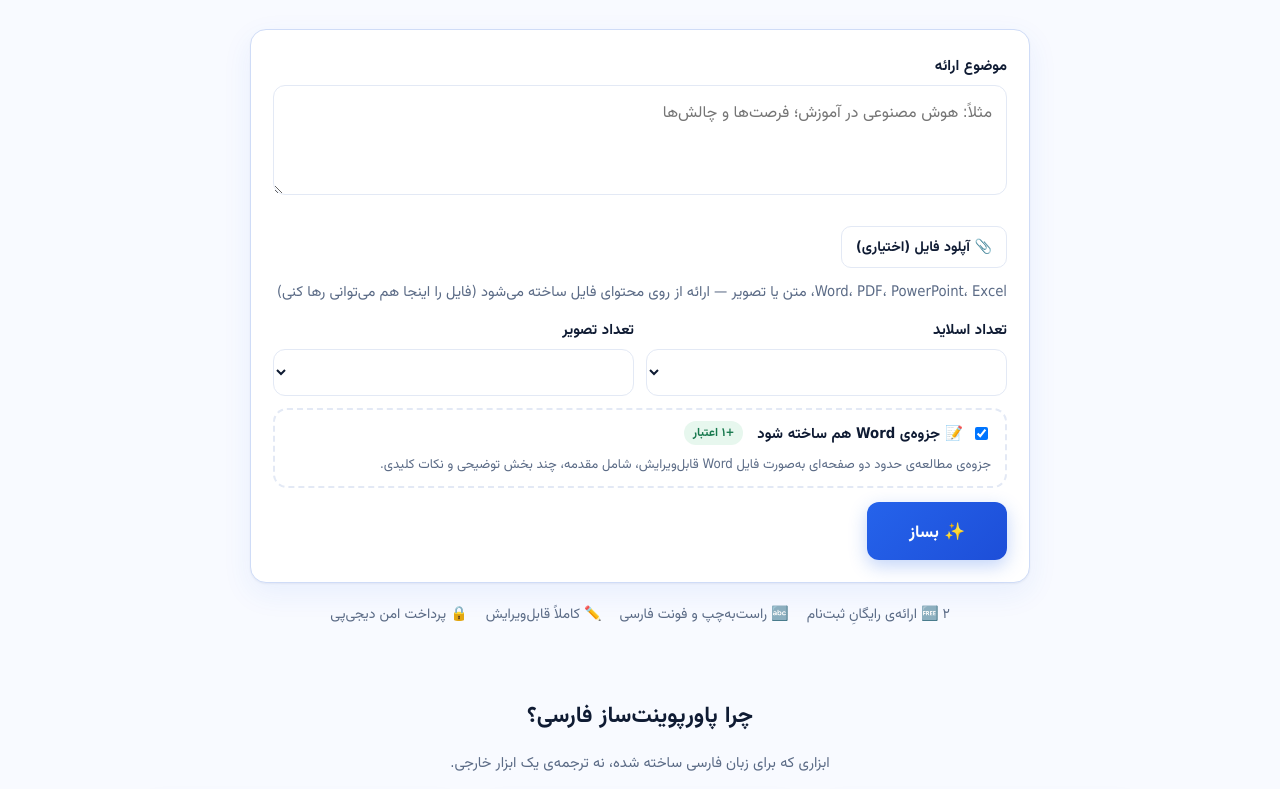
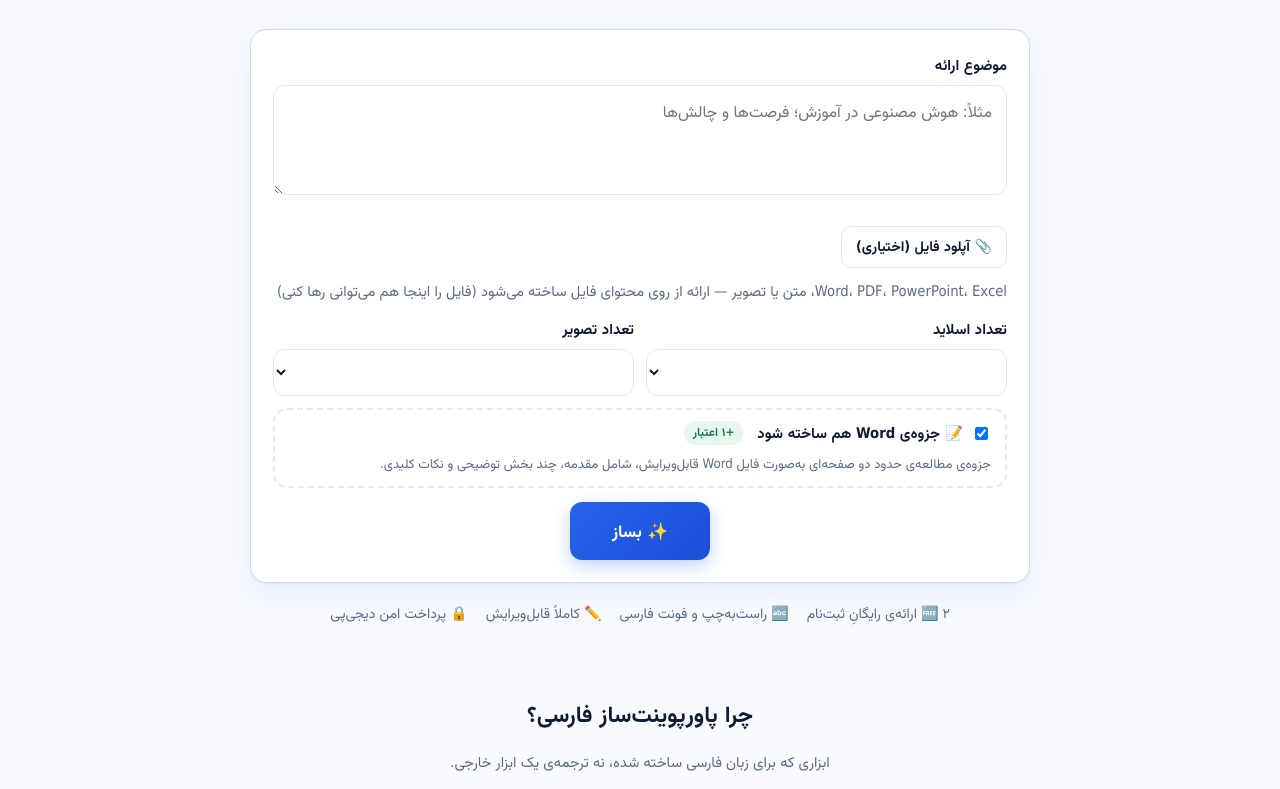
Before and after one commit to akhavan5/persian-ppt-bot, a website: page public/index.html in a window 1280 px wide. Shown: the part 308-1097 px from the top of the page. Drawn offline with Linux system fonts and the light colour scheme; no server answers.

Commit message:
Add files via upload

```diff
--- a/public/index.html
+++ b/public/index.html
@@ -126,7 +126,7 @@ textarea{min-height:110px;resize:vertical}
 .posterBox .free{display:inline-block;margin-inline-start:6px;font-size:.74rem;background:#e7f7ee;color:#18794e;border-radius:99px;padding:1px 9px;font-weight:700}
 .posterImg{display:block;max-width:100%;max-height:520px;margin:0 auto 12px;border-radius:12px;border:1px solid var(--line);background:#f4f5f8}
 .gen{display:grid;grid-template-columns:1fr 1fr;gap:12px;margin-top:12px;align-items:end}
-.goRow{margin-top:14px;display:flex;justify-content:flex-start}
+.goRow{margin-top:14px;display:flex;justify-content:center}
 .goRow .btn{min-width:180px}
 @media(max-width:560px){.gen{grid-template-columns:1fr}}
 .maker{max-width:780px;margin:0 auto 18px;text-align:right;border-color:#cfdcf7}
```
